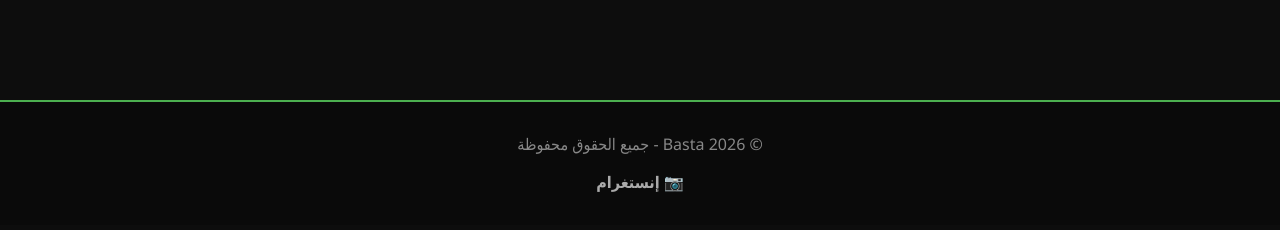
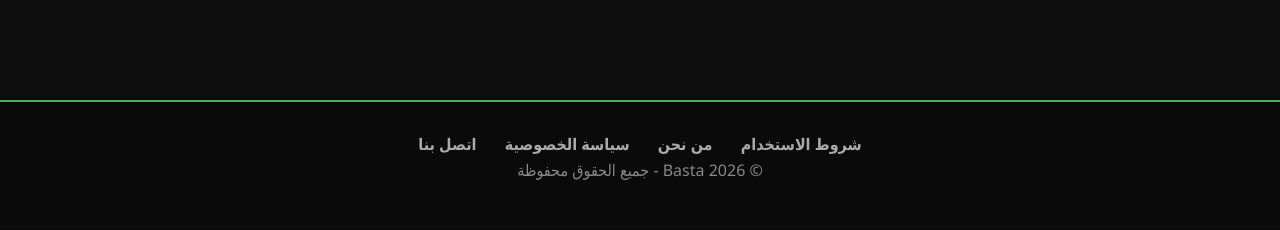
Before and after one commit to kingaboodsr-sudo/basta, a plain HTML site: page mods.html in a window 1280 px wide. Shown: the part 226-456 px from the top of the page. Drawn offline with Linux system fonts and the light colour scheme.

Commit message:
Update mods.html

```diff
--- a/mods.html
+++ b/mods.html
@@ -3,6 +3,7 @@
 <head>
     <meta charset="UTF-8" />
     <meta name="viewport" content="width=device-width, initial-scale=1.0" />
+     <meta name="google" content="notranslate">
     <title>Basta</title>
     <link rel="shortcut icon" href="basta.jpg" />
     <link rel="stylesheet" href="style.css" /> <!--لربط بملف ال css -->
@@ -36,10 +37,12 @@
     </section>
 
     <footer><!-- ذيل الصفحة الموجود بالاسفل -->
-          <p>© 2026 Basta - جميع الحقوق محفوظة</p>
         <div class="social">
-            <a href="https://www.instagram.com/abood5vv?igsh=Z2Rhcmp4cTJ0NzJ2">📷 إنستغرام</a>
-
+          <a href="terms.html">شروط الاستخدام</a>
+            <a href="index.html">من نحن</a>
+            <a href="privacy.html">سياسة الخصوصية</a>
+            <a href="https://www.instagram.com/abood5vv?igsh=Z2Rhcmp4cTJ0NzJ2">اتصل بنا</a>
+            <p>© 2026 Basta - جميع الحقوق محفوظة</p>
         </div>
     </footer>
 </body>
```
